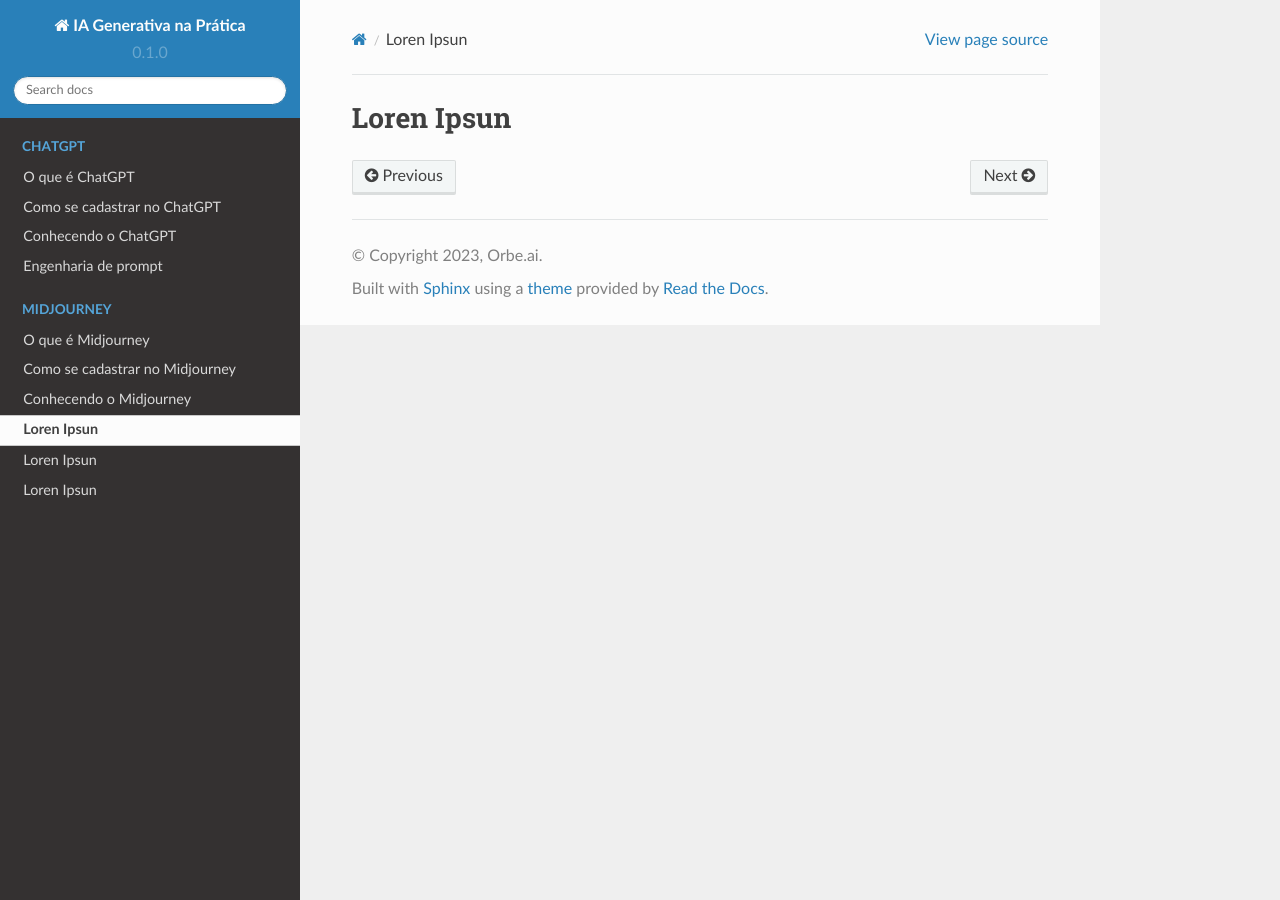
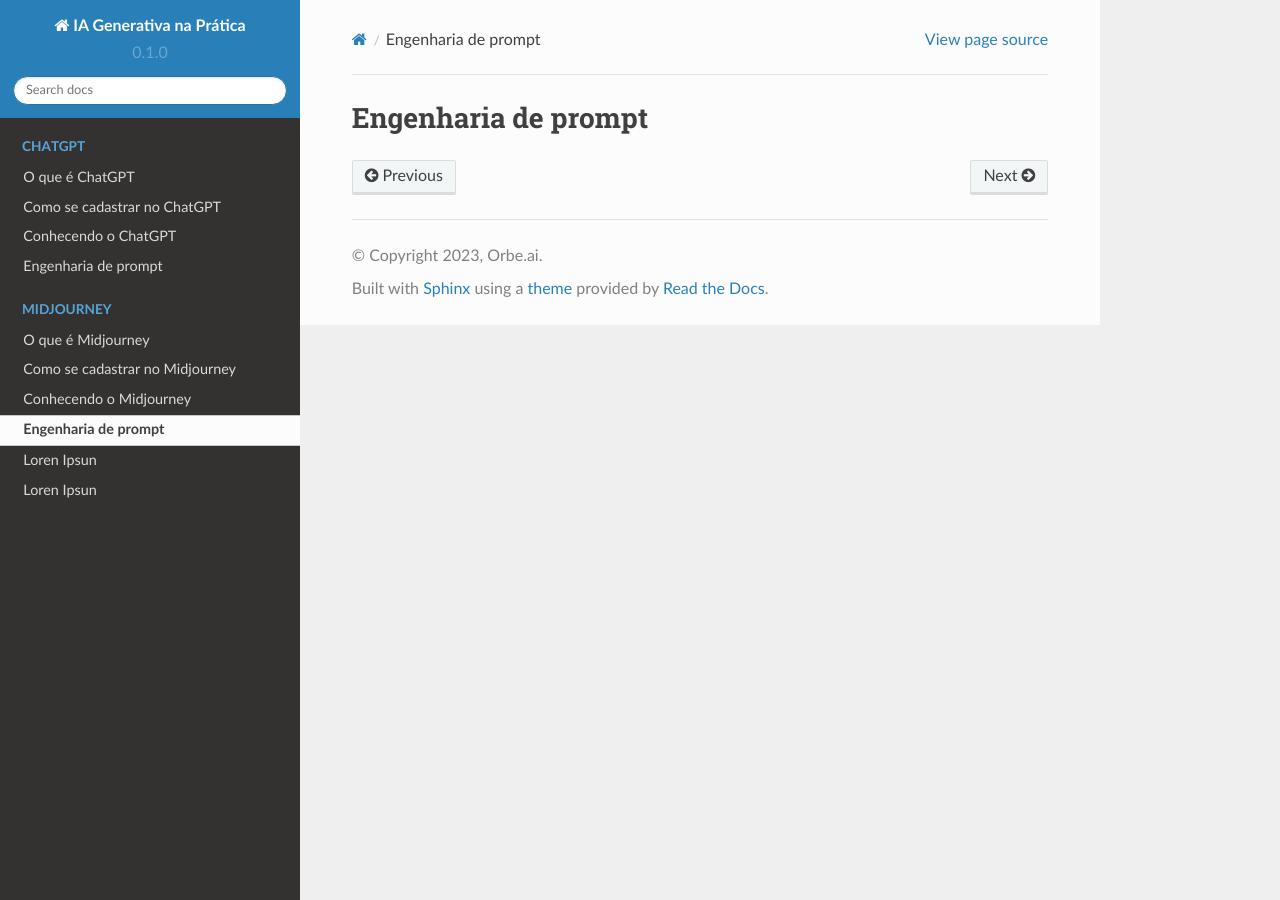
Before and after one commit to conteudo-orbeai/RTD_GENAI_V01, a Sphinx documentation site: the page built from docs/source/MIDJOURNEY/mj_engenharia_de_prompt/mj_engenharia_de_prompt.rst, in a window 1280 px wide. Built offline with Sphinx 7.4.7 and the Read the Docs theme 2.0.0, drawn with Linux system fonts in a browser that asks for light colours; pages that are not in the unit, such as notebooks, are missing from menus.

Commit message:
Update mj_engenharia_de_prompt.rst

```diff
--- a/docs/source/MIDJOURNEY/mj_engenharia_de_prompt/mj_engenharia_de_prompt.rst
+++ b/docs/source/MIDJOURNEY/mj_engenharia_de_prompt/mj_engenharia_de_prompt.rst
@@ -1,3 +1,3 @@
-***********
-Loren Ipsun
-***********
+********************
+Engenharia de prompt
+********************
```
